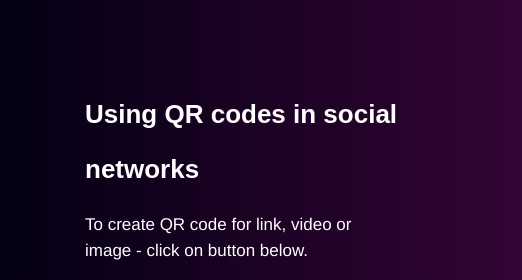
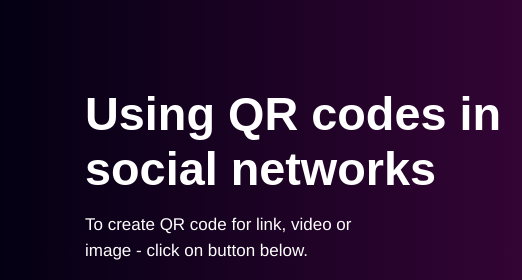
Before and after one commit to Clarus2137/MeTeam, a plain HTML site: page index.html in a window 1280 px wide. Shown: the top 280 px of the page, 0-522 px from the left. Drawn offline with nearby package versions, Linux system fonts and the light colour scheme.

Commit message:
fotn-sizes updated

```diff
--- a/scss/style.scss
+++ b/scss/style.scss
@@ -1,5 +1,6 @@
 $bs_gutter: 15px;
 $content_max_width: 1680px;
+$h1_fz: 36px;
 
 
 
@@ -46,7 +47,7 @@ h1, .h1, .h2 {
 
 h1, .h1 {
   color: #fff;
-  font-size: 36px;
+  font-size: $h1_fz;
   font-weight: 700;
 }
 
@@ -241,7 +242,7 @@ h1, .h1 {
 
 @media (min-width: 992px) {
   h1, .h1 {
-    font-size: 1.3em;
+    font-size: $h1_fz*1.3;
     line-height: 55px;
   }
 
```
Also changed, not shown: css/style.css, 1 other file.
